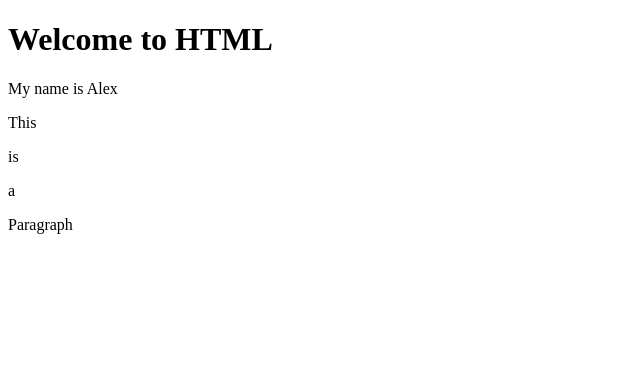
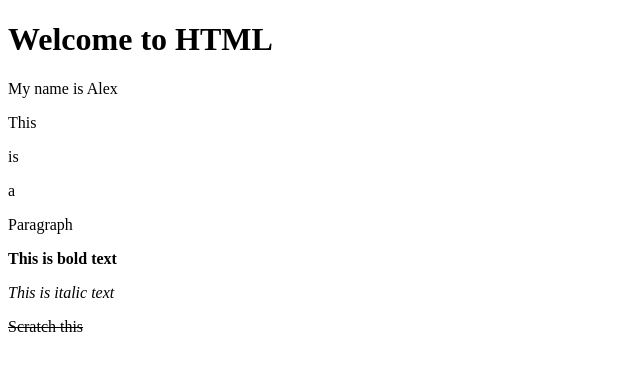
Before and after one commit to AlexRambaut/NSAC_HTML_CSS, a plain HTML site: page index.html in a window 1280 px wide. Shown: the whole page, without its empty margins (0-640 px from the left). Drawn offline with Linux system fonts and the light colour scheme.

Commit message:
Task Five

```diff
--- a/index.html
+++ b/index.html
@@ -22,5 +22,8 @@
         <p>is</p>
         <p>a</p>
         <p>Paragraph</p>
+        <p><strong>This is bold text</strong></p>
+        <p><em>This is italic text</em></p>
+        <p><del>Scratch this</del></p>
     </body>
 </html>
```
